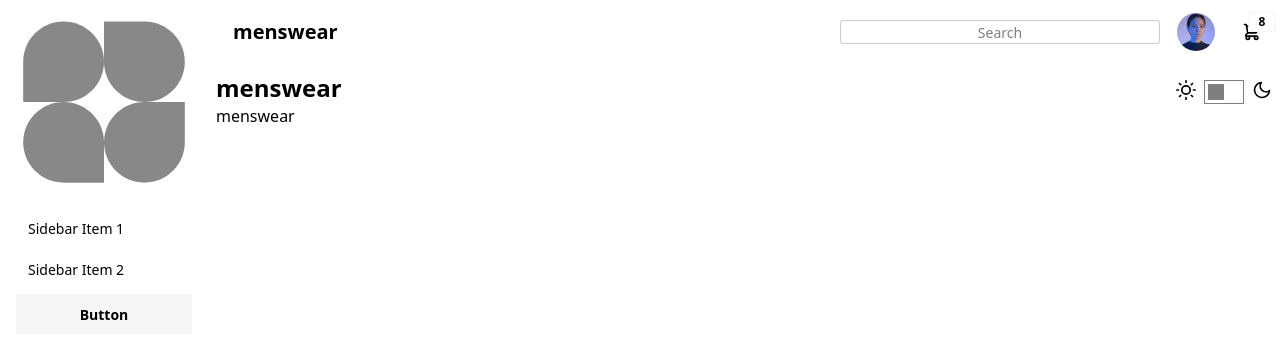
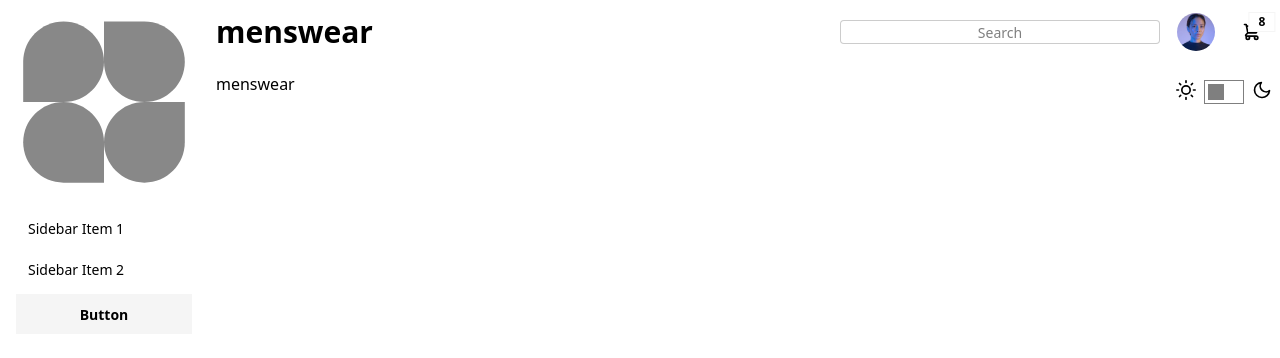
Before and after one commit to AtikoSpeed/6ix-next, a Next.js app: page /menswear in a window 1280 px wide. Shown: the top 358 px of the page. Built offline with nearby package versions, Linux system fonts and the light colour scheme.

Commit message:
styling and layout

```diff
--- a/src/app/[category]/page.jsx
+++ b/src/app/[page]/page.jsx
@@ -1,11 +1,6 @@
 export default async function CategoryPage({ params }) {
-  const { category } = await params;
-  return (
-    <div>
-      <h1 className="text-2xl font-bold">{category}</h1>
-      {category}
-    </div>
-  );
+  const { page } = await params;
+  return <div>{page}</div>;
 }
 
 // export function generateStaticParams() {
--- a/src/app/layout.jsx
+++ b/src/app/layout.jsx
@@ -4,7 +4,7 @@ import "@/styles/Layout.sass";
 
 const robotoSans = Roboto({
   variable: "--font-roboto-sans",
-  weight: ["400"],
+  weight: ["400", "500", "700"],
   subsets: ["latin"],
 });
 
--- a/src/components/Navbar.jsx
+++ b/src/components/Navbar.jsx
@@ -3,7 +3,7 @@ export default function Navbar({ props }) {
   return (
     <nav className="navbar bg-base-100 sticky w-[calc(100vw-13rem)] z-10">
       <div className="flex-1">
-        <a className="btn btn-ghost text-xl">{props.category}</a>
+        <a className="text-3xl font-semibold">{props.page}</a>
       </div>
       <div className="flex gap-4">
         <input
```
Also changed, not shown: src/app/[page]/item/[id]/layout.jsx (added), src/app/[page]/item/[id]/page.jsx (added), src/app/[page]/layout.jsx (renamed from src/app/[category]/layout.jsx).
